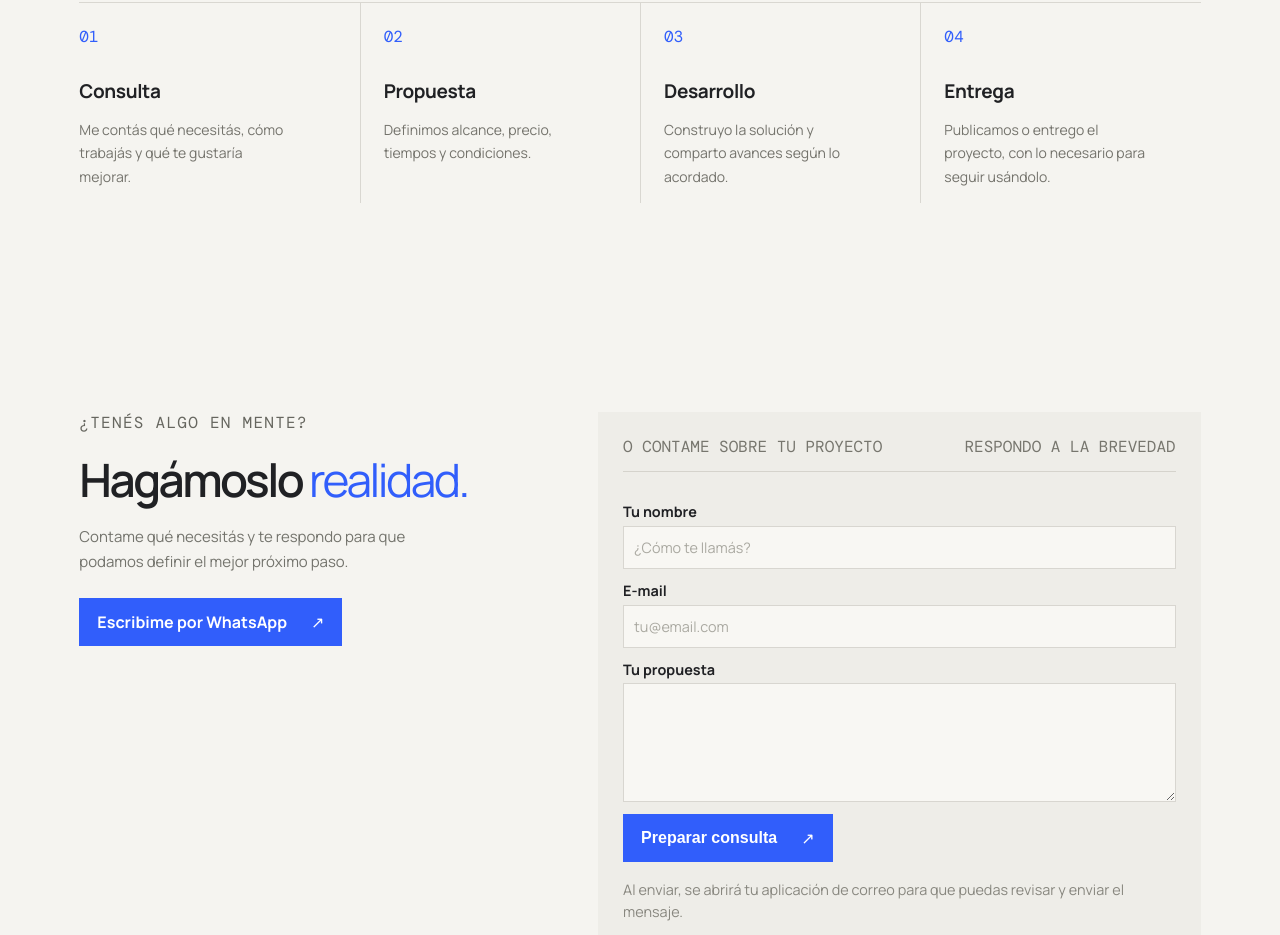
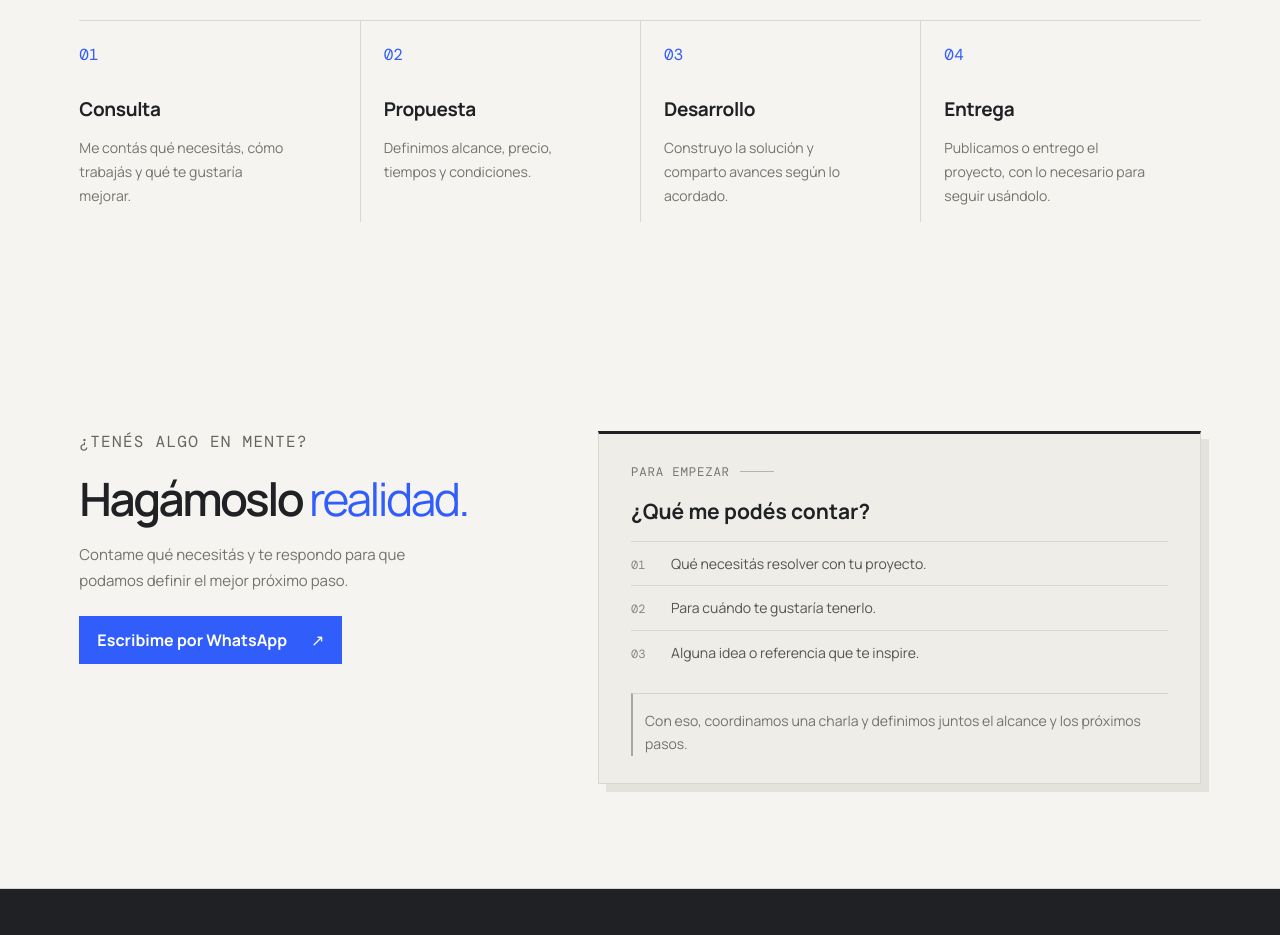
Before and after one commit to emmaquintana/emmaquintana.github.io, a website built with Vite: page index.html in a window 1280 px wide. Shown: the part 1865-2800 px from the top of the page. Built offline with nearby package versions, Linux system fonts and the light colour scheme.

Commit message:
feat: remueve el formulario de la zona de contacto, reemplazandolo por un bloque de texto
La página presentaba un formulario que abría un cliente correo cuyo contenido reflejaba el del formulario.
No era ideal que la comunicación desarrollador-cliente sea vía correo, pudiendo tener una vía más directa como lo es WhatsApp.

```diff
--- a/index.html
+++ b/index.html
@@ -52,8 +52,11 @@
           <a class="button button--primary"
             href="https://wa.me/5493854877069?text=Hola%2C%20vi%20tu%20página%20y%20quisiera%20consultar%20por%20una%20p%C3%A1gina%20web."
             target="_blank" rel="noreferrer">
-            Hablemos de tu proyecto
-            <span> ↗ </span>
+            <span class="hero__action-label">
+              <span class="hero__action-title">Hablemos de tu proyecto</span>
+              <span class="hero__action-subtitle">Envía un mensaje</span>
+            </span>
+            <span aria-hidden="true"> ↗ </span>
           </a>
           <a class="text-link" href="#servicios">
             Ver servicios
@@ -181,37 +184,16 @@
           <span> ↗ </span>
         </a>
       </div>
-      <form class="project-form" id="project-form">
-        <div class="project-form__heading">
-          <span> O CONTAME SOBRE TU PROYECTO </span>
-          <span> RESPONDO A LA BREVEDAD </span>
-        </div>
-        <div class="project-form__field">
-          <label class="project-form__label" for="name"> Tu nombre </label>
-          <input class="project-form__control" id="name" name="name" autocomplete="name" placeholder="¿Cómo te llamás?"
-            required>
-        </div>
-        <div class="project-form__field">
-          <label class="project-form__label" for="email"> E-mail </label>
-          <input class="project-form__control" id="email" name="email" type="email" autocomplete="email"
-            placeholder="tu@email.com" required>
-        </div>
-        <div class="project-form__field">
-          <label class="project-form__label" for="proposal"> Tu propuesta </label>
-          <textarea class="project-form__control" id="proposal" name="proposal" rows="5"
-            placeholder="Contame brevemente qué necesitás" required>  </textarea>
-        </div>
-        <div class="project-form__field">
-          <div class="project-form__actions">
-            <button class="project-form__submit button button--primary" type="submit">
-              Preparar consulta
-              <span> ↗ </span>
-            </button>
-          </div>
-          <p class="project-form__note" id="form-note"> Al enviar, se abrirá tu aplicación de correo para que puedas
-            revisar y enviar el mensaje. </p>
-        </div>
-      </form>
+      <aside class="contact__next-steps" aria-label="Próximos pasos">
+        <p class="contact__next-steps-label"> PARA EMPEZAR </p>
+        <h3>¿Qué me podés contar?</h3>
+        <ul>
+          <li>Qué necesitás resolver con tu proyecto.</li>
+          <li>Para cuándo te gustaría tenerlo.</li>
+          <li>Alguna idea o referencia que te inspire.</li>
+        </ul>
+        <p class="contact__next-steps-note">Con eso, coordinamos una charla y definimos juntos el alcance y los próximos pasos.</p>
+      </aside>
     </section>
     <section class="about layout-container" id="sobre-mi">
       <div class="about__heading">
--- a/src/main.ts
+++ b/src/main.ts
@@ -101,23 +101,6 @@ new ResizeObserver(onScroll).observe(document.body) // por si cambia el alto del
 
 updateCurrentSection()
 
-const projectForm = document.querySelector<HTMLFormElement>('#project-form')!
-projectForm.addEventListener('submit', (event) => {
-  event.preventDefault()
-
-  const formData = new FormData(projectForm)
-  const body = [
-    `Nombre: ${formData.get('name')}`,
-    `E-mail: ${formData.get('email')}`,
-    '',
-    String(formData.get('proposal')),
-  ].join('\n')
-  const subject = encodeURIComponent(`Consulta de proyecto — ${formData.get('name')}`)
-  window.location.href = `mailto:emmaquintana0307@gmail.com?subject=${subject}&body=${encodeURIComponent(body)}`
-  document.querySelector('#form-note')!.textContent =
-    'Se abrió tu aplicación de correo con la consulta lista para revisar y enviar.'
-})
-
 document.querySelectorAll<HTMLButtonElement>('[data-dialog]').forEach((trigger) => {
   const dialog = document.getElementById(trigger.dataset.dialog!) as HTMLDialogElement | null
   if (!dialog) return
--- a/src/styles/about-contact.css
+++ b/src/styles/about-contact.css
@@ -98,6 +98,75 @@
   margin: 19px 0 23px;
 }
 
+.contact__next-steps {
+  position: relative;
+  align-self: center;
+  background: #eeede8;
+  border: 1px solid #d8d6d0;
+  border-top: 3px solid var(--ink, #252520);
+  padding: 30px 32px 27px;
+  box-shadow: 8px 8px 0 #e4e2dc;
+}
+
+.contact__next-steps-label {
+  display: flex;
+  align-items: center;
+  gap: 10px;
+  margin: 0 0 17px;
+  font: .78rem var(--mono);
+  color: #77766e;
+  letter-spacing: .06em;
+}
+
+.contact__next-steps-label::after {
+  content: '';
+  width: 34px;
+  height: 1px;
+  background: #b6b3aa;
+}
+
+.contact__next-steps h3 {
+  margin: 0 0 16px;
+  font-size: 21px;
+}
+
+.contact__next-steps ul {
+  list-style: none;
+  counter-reset: contact-step;
+  margin: 0;
+  padding: 0;
+  color: #55554f;
+  font-size: 14px;
+}
+
+.contact__next-steps li {
+  counter-increment: contact-step;
+  display: grid;
+  grid-template-columns: 30px 1fr;
+  align-items: baseline;
+  gap: 10px;
+  padding: 11px 0;
+  border-top: 1px solid #d8d6d0;
+  line-height: 1.55;
+}
+
+.contact__next-steps li::before {
+  content: '0' counter(contact-step);
+  color: #8a887f;
+  font: .75rem var(--mono);
+}
+
+.contact__next-steps-note {
+  margin: 18px 0 0;
+  padding-top: 15px;
+  border-top: 1px solid #d5d3cc;
+  border-left: 2px solid #aaa79d;
+  padding-left: 12px;
+  color: #73736c;
+  font-size: 14px;
+  line-height: 1.7;
+}
+
 .project-form {
   background: #eeede8;
   padding: 24px 25px;
--- a/src/styles/hero.css
+++ b/src/styles/hero.css
@@ -126,6 +126,24 @@
   align-items: center;
   flex-wrap: wrap;
   gap: 27px;
+}
+
+.hero__actions > .button--primary {
+    padding: .8rem;
+}
+
+.hero__action-label {
+  display: flex;
+  flex-direction: column;
+  align-items: flex-start;
+  gap: 4px;
+  line-height: 1.25;
+}
+
+.hero__action-subtitle {
+  font-size: .85rem;
+  font-weight: 500;
+  opacity: .8;
 }
 
 .hero__location b {
```
Also changed, not shown: README.md.
